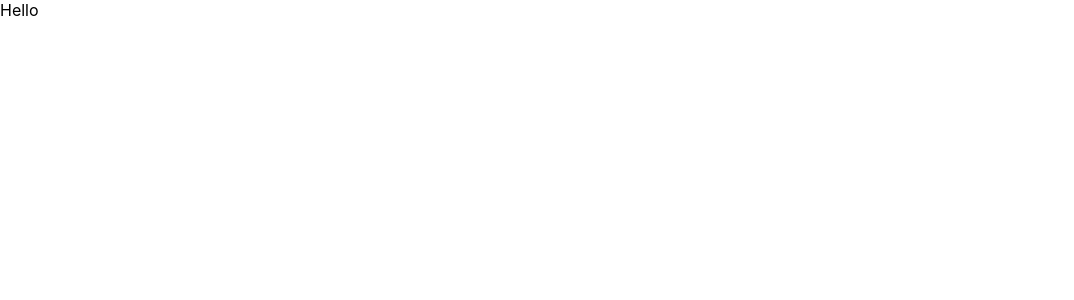
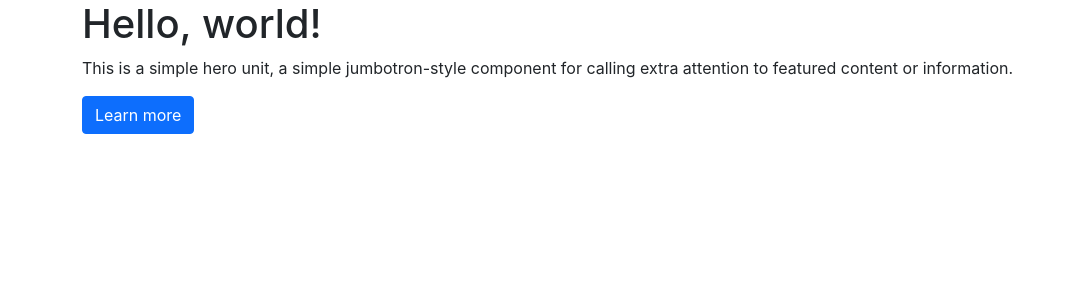
Before and after one commit to wtwerner/bg-logger-frontend, a React (Create React App) app: page / in a window 1280 px wide. Shown: the top 300 px of the page, without its empty margins (0-1074 px from the left). Built offline with nearby package versions, Linux system fonts and the light colour scheme.

Commit message:
Add Bootstrap CDN

```diff
--- a/public/index.html
+++ b/public/index.html
@@ -2,42 +2,18 @@
 <html lang="en">
   <head>
     <meta charset="utf-8" />
-    <link rel="icon" href="%PUBLIC_URL%/favicon.ico" />
     <meta name="viewport" content="width=device-width, initial-scale=1" />
     <meta name="theme-color" content="#000000" />
     <meta
       name="BG Logger"
       content="An app to log board game sessions"
     />
-    <link rel="apple-touch-icon" href="%PUBLIC_URL%/logo192.png" />
-    <!--
-      manifest.json provides metadata used when your web app is installed on a
-      user's mobile device or desktop. See https://developers.google.com/web/fundamentals/web-app-manifest/
-    -->
-    <link rel="manifest" href="%PUBLIC_URL%/manifest.json" />
-    <!--
-      Notice the use of %PUBLIC_URL% in the tags above.
-      It will be replaced with the URL of the `public` folder during the build.
-      Only files inside the `public` folder can be referenced from the HTML.
-
-      Unlike "/favicon.ico" or "favicon.ico", "%PUBLIC_URL%/favicon.ico" will
-      work correctly both with client-side routing and a non-root public URL.
-      Learn how to configure a non-root public URL by running `npm run build`.
-    -->
     <title>BG Logger</title>
+    <link href="https://cdn.jsdelivr.net/npm/bootstrap@5.0.0-beta1/dist/css/bootstrap.min.css" rel="stylesheet" integrity="sha384-giJF6kkoqNQ00vy+HMDP7azOuL0xtbfIcaT9wjKHr8RbDVddVHyTfAAsrekwKmP1" crossorigin="anonymous">
+    <script src="https://cdn.jsdelivr.net/npm/bootstrap@5.0.0-beta1/dist/js/bootstrap.bundle.min.js" integrity="sha384-ygbV9kiqUc6oa4msXn9868pTtWMgiQaeYH7/t7LECLbyPA2x65Kgf80OJFdroafW" crossorigin="anonymous"></script>
   </head>
   <body>
     <noscript>You need to enable JavaScript to run this app.</noscript>
     <div id="root"></div>
-    <!--
-      This HTML file is a template.
-      If you open it directly in the browser, you will see an empty page.
-
-      You can add webfonts, meta tags, or analytics to this file.
-      The build step will place the bundled scripts into the <body> tag.
-
-      To begin the development, run `npm start` or `yarn start`.
-      To create a production bundle, use `npm run build` or `yarn build`.
-    -->
   </body>
 </html>
--- a/src/App.js
+++ b/src/App.js
@@ -1,8 +1,24 @@
 import './App.css';
+import Jumbotron from 'react-bootstrap/Jumbotron';
+import Button from 'react-bootstrap/Button'
+import Container from 'react-bootstrap/Container'
 
 function App() {
   return (
-    "Hello"
+    <div>
+      <Container>
+        <Jumbotron>
+          <h1>Hello, world!</h1>
+          <p>
+            This is a simple hero unit, a simple jumbotron-style component for calling
+            extra attention to featured content or information.
+          </p>
+          <p>
+            <Button variant="primary">Learn more</Button>
+          </p>
+        </Jumbotron>
+      </Container>
+    </div>
   );
 }
 
```
